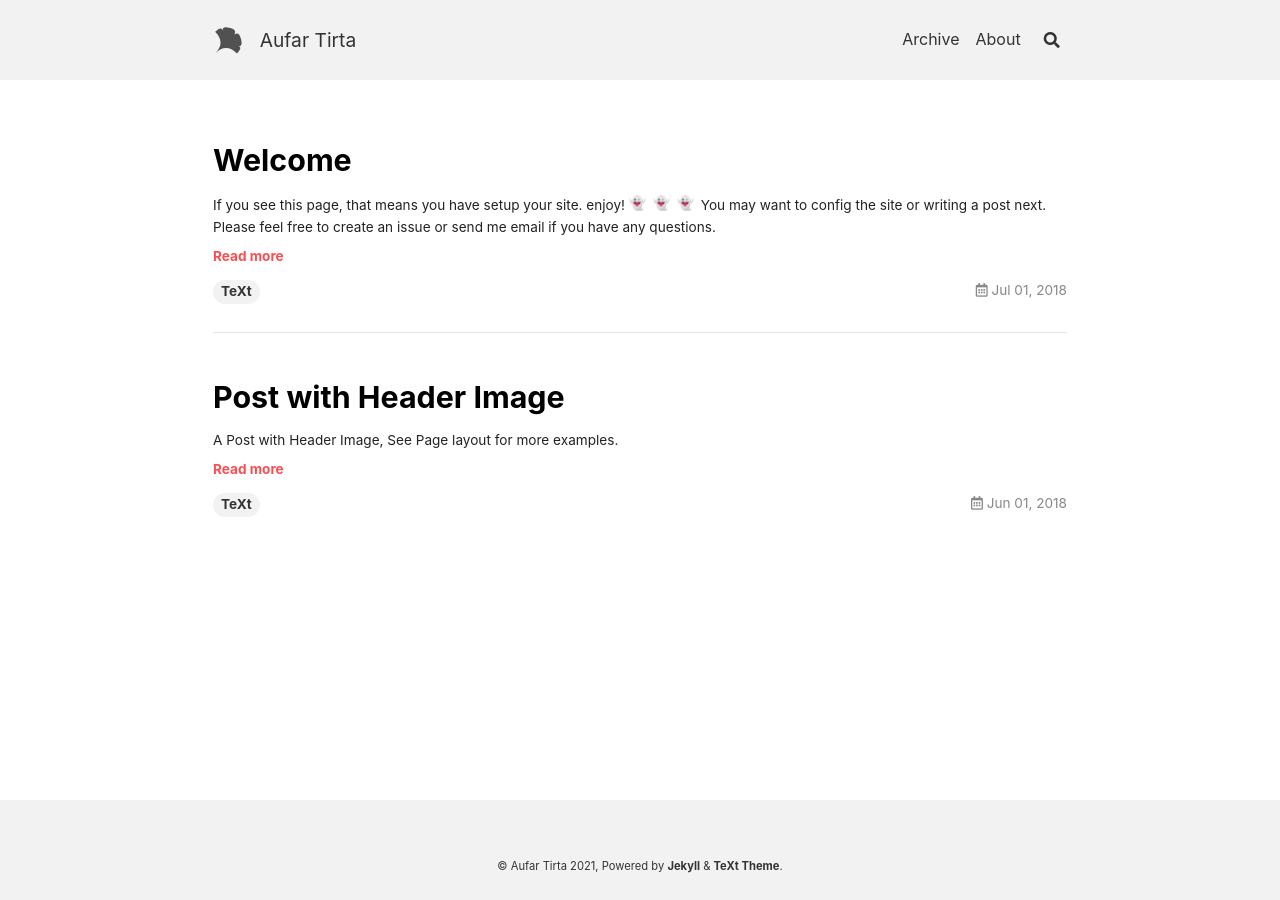
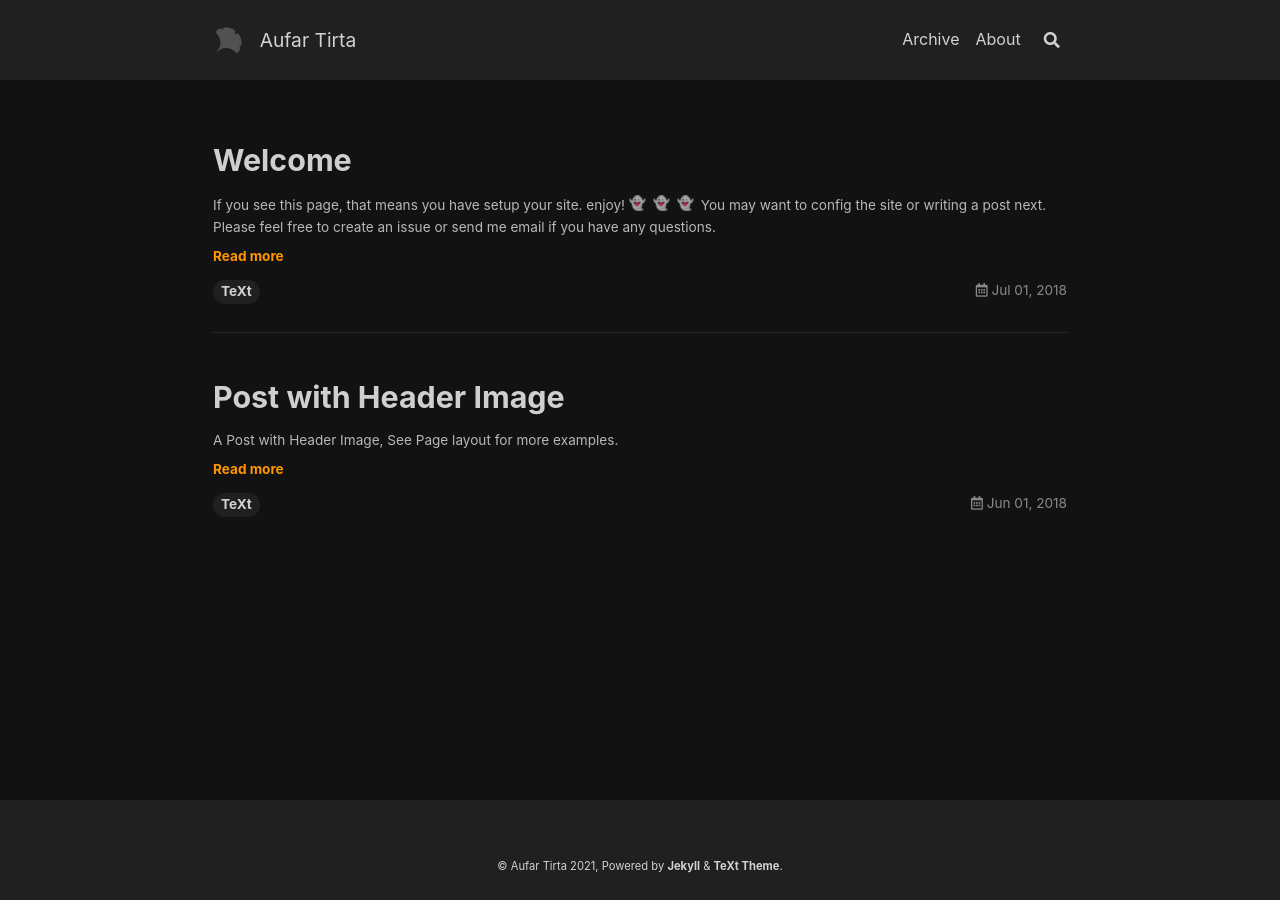
Before and after one commit to aufartirta/aufartirta.github.io, a Jekyll site: the page built from index.html, in a window 1280 px wide. Built offline with Jekyll 4.4.1, drawn with Linux system fonts in a browser that asks for light colours; nearby versions of some CDN libraries; emoji names are drawn with the system emoji font; the list of posts is cut into pages by our own code.

Commit message:
Update _config.yml

```diff
--- a/_config.yml
+++ b/_config.yml
@@ -16,13 +16,13 @@
 
 ## => Site Settings
 ##############################
-text_skin: default # "default" (default), "dark", "forest", "ocean", "chocolate", "orange"
-highlight_theme: default # "default" (default), "tomorrow", "tomorrow-night", "tomorrow-night-eighties", "tomorrow-night-blue", "tomorrow-night-bright"
+text_skin: dark # "default" (default), "dark", "forest", "ocean", "chocolate", "orange"
+highlight_theme: tomorrow-night # "default" (default), "tomorrow", "tomorrow-night", "tomorrow-night-eighties", "tomorrow-night-blue", "tomorrow-night-bright"
 url     : aufartirta.github.io
 baseurl : # does not include hostname
 title   : Aufar Tirta
 description: > # this means to ignore newlines until "Language & timezone"
-  Your Site Description
+  Thoughts, Projects, Portfolios, Notes
 
 
 ## => Language and Timezone
```
